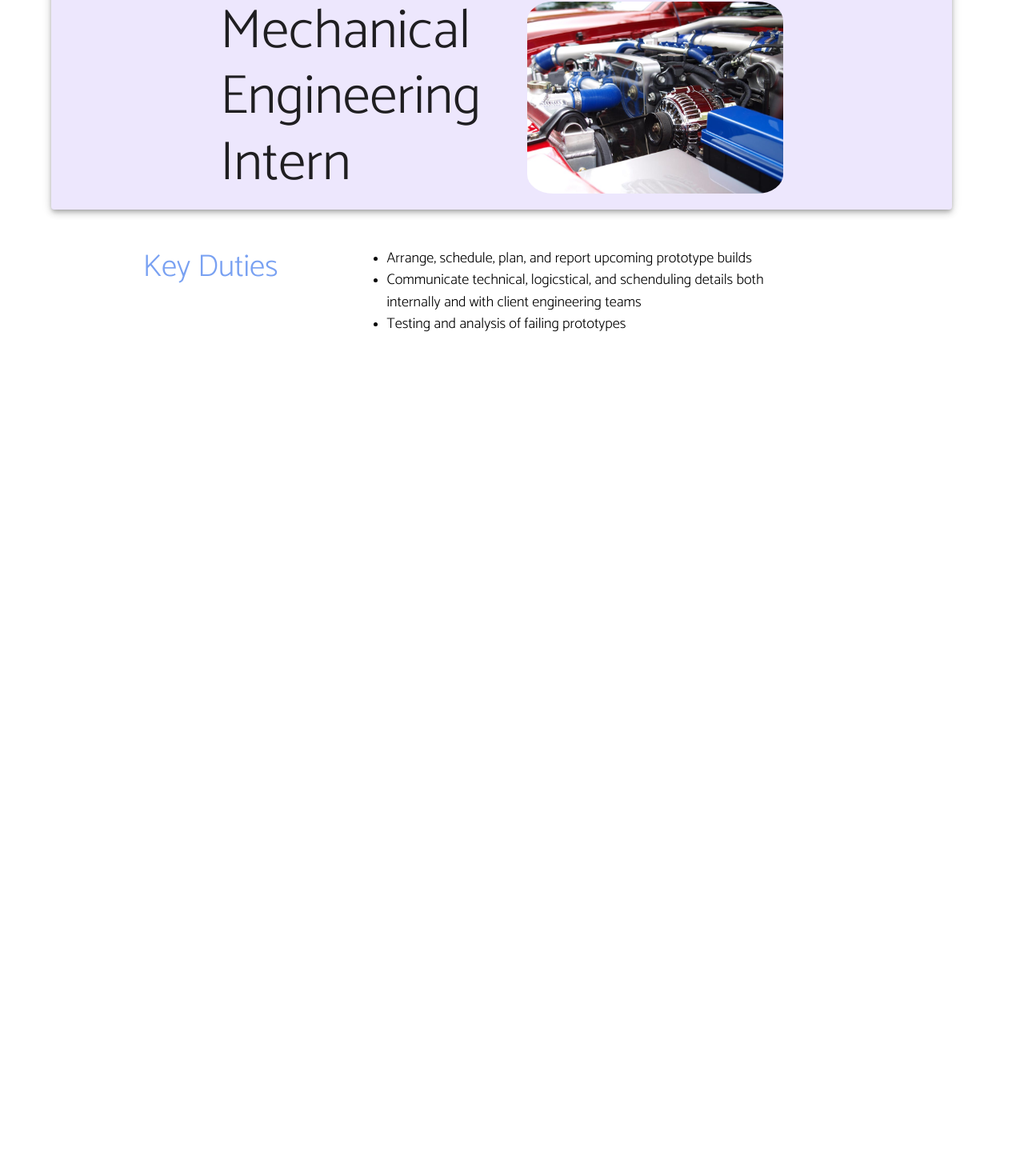
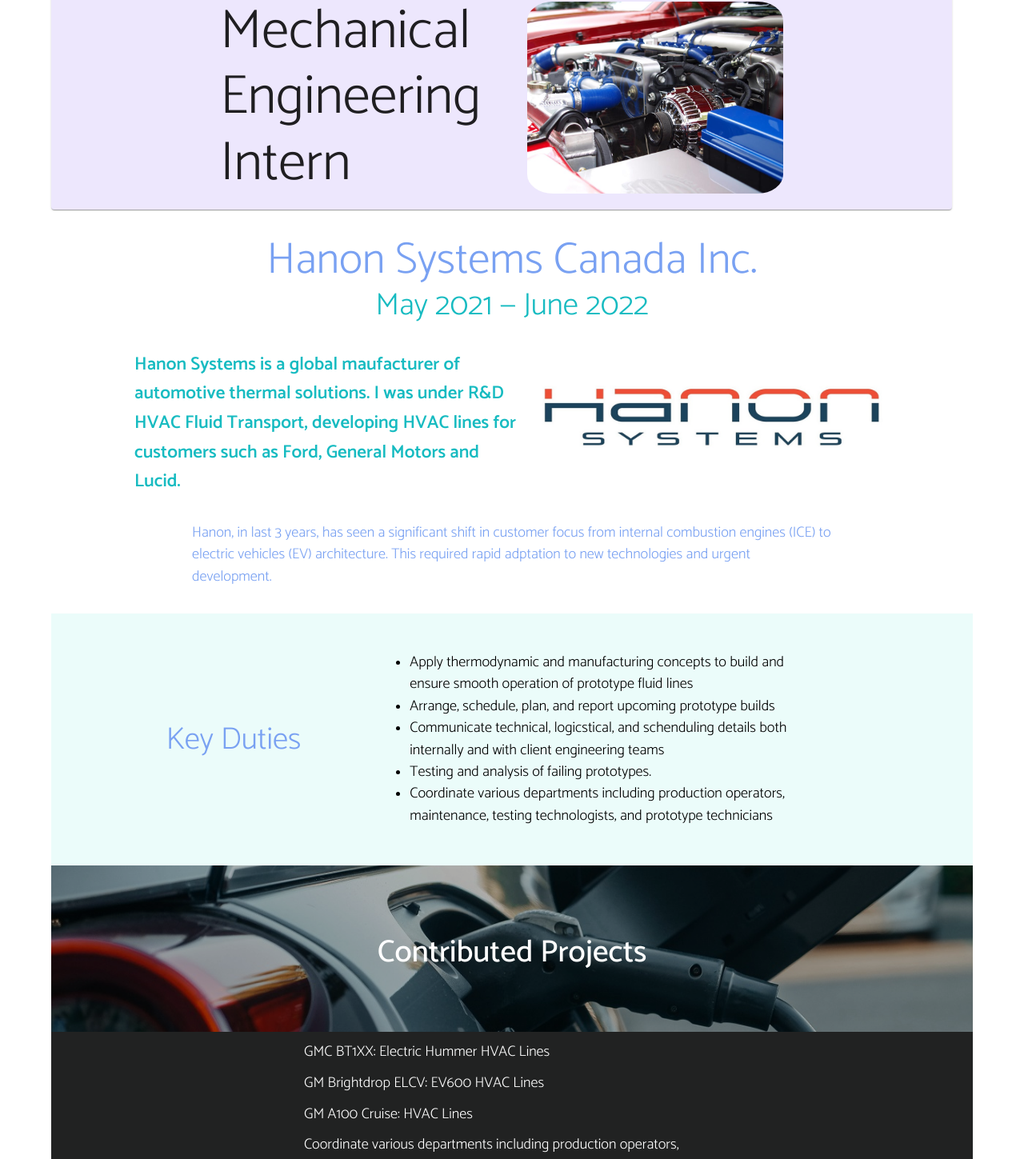
Before and after one commit to RichardZJM/zjm-website, a React (Create React App) app: page /work-experience/hanon-systems in a window 1280 px wide. Shown: the part 125-1574 px from the top of the page at 80% size. Before the commit the page ends 800 px from the top, so only its background shows below. Built offline with nearby package versions, Linux system fonts and the light colour scheme.

Commit message:
Added key duties and contributed projects to Hanon

```diff
--- a/src/components/workExperience/hanonSystems/HanonSystems.css
+++ b/src/components/workExperience/hanonSystems/HanonSystems.css
@@ -17,15 +17,20 @@
 
 .duties-list {
   margin: auto 3rem;
-  min-width: 20rem;
+  min-width: 17rem;
   width: 40vw;
   max-width: 50rem;
 }
 
-.hanon-image {
+.auto-image {
   width: 20rem;
   max-width: 90vw;
   border-radius: 10%;
+}
+
+.hanon-image {
+  width: 30rem;
+  max-width: 85vw;
 }
 
 .title-container {
@@ -35,3 +40,54 @@
   justify-content: center;
   gap: 1rem 4rem;
 }
+
+.job-description-container {
+  display: flex;
+  justify-content: center;
+  align-items: center;
+  flex-wrap: wrap;
+  margin-top: 1rem;
+  overflow: hidden;
+}
+
+.split-container {
+  display: flex;
+  justify-content: center;
+  align-items: center;
+  margin-top: 2rem;
+  gap: 0.5rem 3rem;
+  flex-wrap: wrap;
+  background-color: #ebfcfa;
+  padding: 3rem 0;
+  width: 100%;
+}
+
+.charger-image-container {
+  position: relative;
+}
+.charger-image {
+  width: 100vw;
+  max-height: 13rem;
+  object-fit: cover;
+  filter: brightness(70%);
+}
+
+.contributions {
+  margin-top: 0;
+  padding: 0;
+  overflow: hidden;
+  background-color: #212222;
+}
+
+.contributions-list {
+  margin: auto 3rem;
+  margin-left: 0rem;
+  width: 40vw;
+  min-width: 17rem;
+  max-width: 40rem;
+  list-style: none;
+}
+
+.contributions-list *:not(:last-child) {
+  margin-bottom: 0.7rem;
+}
--- a/src/components/workExperience/hanonSystems/HanonSystems.tsx
+++ b/src/components/workExperience/hanonSystems/HanonSystems.tsx
@@ -9,7 +9,6 @@
       <Container disableGutters maxWidth={false}>
         <Container className="flex-coloumn-container">
           <Paper
-            elevation={5}
             sx={{ padding: "1rem", width: "95%", maxWidth: "2500px" }}
             className="title-container"
           >
@@ -17,25 +16,62 @@
               Mechanical Engineering Intern
             </Typography>
             <img
-              className="hanon-image"
+              className="auto-image"
               src={require("../../../images/hanonSystems/automotive.jpeg")}
             />
           </Paper>
-          <Box
-            sx={{
-              display: "flex",
-              justifyContent: "center",
-              marginTop: "3rem",
-              gap: "1rem 3rem",
-              flexWrap: "wrap",
-              width: "95%",
-              //   backgroundColor: "#ebfcfa",
-            }}
+          <Typography
+            variant="h3"
+            color="primary"
+            textAlign="center"
+            marginTop="2rem"
           >
+            Hanon Systems Canada Inc.
+          </Typography>
+          <Typography variant="h4" color="secondary" textAlign="center">
+            May 2021 — June 2022
+          </Typography>
+          <div className="job-description-container">
+            <Typography
+              variant="h6"
+              marginTop="1rem"
+              maxWidth="30rem"
+              paddingLeft="1rem"
+              color="secondary"
+            >
+              Hanon Systems is a global maufacturer of automotive thermal
+              solutions. I was under R&D HVAC Fluid Transport, developing HVAC
+              lines for customers such as Ford, General Motors and Lucid.
+            </Typography>
+            <img
+              className="hanon-image"
+              src={require("../../../images/hanonSystemsLogo.jpg")}
+            />
+            <Typography
+              variant="body1"
+              color="primary"
+              textAlign="left"
+              maxWidth="50rem"
+              marginTop="2rem"
+            >
+              Hanon, in last 3 years, has seen a significant shift in customer
+              focus from internal combustion engines (ICE) to electric vehicles
+              (EV) architecture. This required rapid adptation to new
+              technologies and urgent development.
+            </Typography>
+          </div>
+
+          <div className="split-container">
             <Typography variant="h4" textAlign="center" color="primary">
               Key Duties
             </Typography>
             <ul className="duties-list">
+              <li>
+                <Typography variant="body1">
+                  Apply thermodynamic and manufacturing concepts to build and
+                  ensure smooth operation of prototype fluid lines
+                </Typography>
+              </li>
               <li>
                 <Typography variant="body1">
                   Arrange, schedule, plan, and report upcoming prototype builds
@@ -49,11 +85,65 @@
               </li>
               <li>
                 <Typography variant="body1">
-                  Testing and analysis of failing prototypes
+                  Testing and analysis of failing prototypes.
+                </Typography>
+              </li>
+              <li>
+                <Typography variant="body1">
+                  Coordinate various departments including production operators,
+                  maintenance, testing technologists, and prototype technicians
                 </Typography>
               </li>
             </ul>
-          </Box>
+          </div>
+
+          <div className="split-container contributions">
+            <div className="charger-image-container">
+              <img
+                className="charger-image"
+                src={require("../../../images/hanonSystems/charger.jpg")}
+              />
+              <Typography
+                variant="h4"
+                textAlign="center"
+                color="#FFFFFF"
+                sx={{
+                  position: "absolute",
+                  top: "40%",
+                  left: "50%",
+                  transform: "translate(-50%, 0)",
+                  fontWeight: "500",
+                }}
+              >
+                Contributed Projects
+              </Typography>
+            </div>
+
+            <ul className="contributions-list">
+              <li>
+                <Typography variant="body1" color="#FFFFFF">
+                  GMC BT1XX: Electric Hummer HVAC Lines
+                </Typography>
+              </li>
+              <li>
+                <Typography variant="body1" color="#FFFFFF">
+                  GM Brightdrop ELCV: EV600 HVAC Lines
+                </Typography>
+              </li>
+              <li>
+                <Typography variant="body1" color="#FFFFFF">
+                  GM A100 Cruise: HVAC Lines
+                </Typography>
+              </li>
+              <li>
+                <Typography variant="body1" color="#FFFFFF">
+                  Coordinate various departments including production operators,
+                  maintenance, testing technologists, and prototype technicians
+                </Typography>
+              </li>
+              <li></li>
+            </ul>
+          </div>
         </Container>
       </Container>
     </>
```
Also changed, not shown: src/images/hanonSystems/charger.jpg (added).
